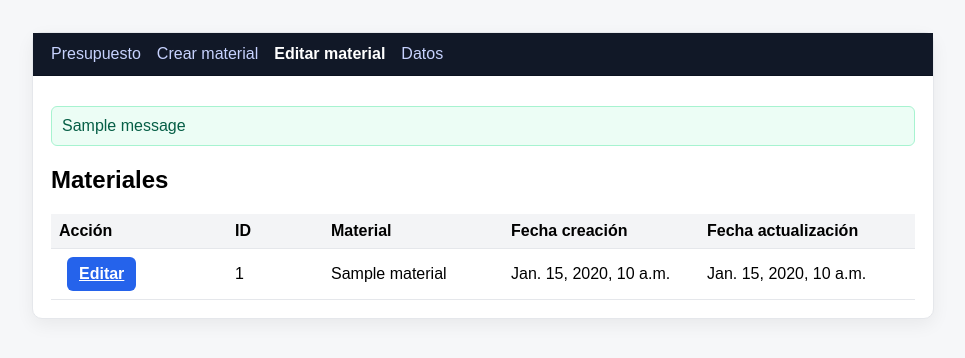
After one commit to rscut9/presupuestos, a Django app: page /editar-material/ in a window 1280 px wide. The commit adds this page. Shown: the top 358 px of the page, without its empty margins (157-1122 px from the left). Run offline with Django 5.2, Linux system fonts and the light colour scheme; tables that the repository leaves empty hold one stand-in row (values such as "Sample post"); one stand-in notice (Sample message) is shown; a database or web service that is not in the repository returns one stand-in record (values such as "Sample title").

Commit message:
editar materiales

```diff
--- /dev/null
+++ b/inicio_presupuestos/templates/editar_material.html
@@ -0,0 +1,86 @@
+<!doctype html>
+<html lang="es">
+<head>
+  <meta charset="utf-8">
+  <title>Editar material</title>
+  <style>
+    body{font-family:Arial,Helvetica,sans-serif;margin:0;background:#f6f7f9}
+    .wrap{max-width:900px;margin:32px auto;background:#fff;border:1px solid #e5e7eb;border-radius:10px;box-shadow:0 6px 18px rgba(0,0,0,.06)}
+    header{background:#111827;color:#fff;padding:12px 18px;display:flex;gap:16px;align-items:center;border-bottom:1px solid #0b1220}
+    header a{color:#c7d2fe;text-decoration:none}
+    .content{padding:18px}
+    .msg{margin:12px 0;padding:10px;border-radius:6px;background:#ecfdf5;color:#065f46;border:1px solid #a7f3d0}
+    table{width:100%;border-collapse:collapse}
+    th,td{padding:8px;border-bottom:1px solid #e5e7eb;text-align:left;vertical-align:middle}
+    th{background:#f3f4f6}
+    .btn{background:#2563eb;color:#fff;border:0;padding:8px 12px;border-radius:6px;cursor:pointer;font-weight:bold}
+    .btn-sec{background:#6b7280;color:#fff;border:0;padding:8px 12px;border-radius:6px;cursor:pointer;font-weight:bold}
+    input[type=text]{padding:8px;border:1px solid #cfd3d9;border-radius:6px;width:100%}
+    .actions{display:flex;gap:8px}
+  </style>
+</head>
+<body>
+  <div class="wrap">
+    <header>
+      <a href="{% url 'inicio_presupuestos' %}">Presupuesto</a>
+      <a href="{% url 'crear_material' %}">Crear material</a>
+      <strong style="color:#fff;">Editar material</strong>
+      <a href="{% url 'datos' %}">Datos</a>
+    </header>
+
+    <div class="content">
+      {% if messages %}
+        {% for m in messages %}<div class="msg">{{ m }}</div>{% endfor %}
+      {% endif %}
+
+      <h2>Materiales</h2>
+      <table>
+        <thead>
+          <tr>
+            <th style="width:160px;">Acción</th>
+            <th style="width:80px;">ID</th>
+            <th>Material</th>
+            <th style="width:180px;">Fecha creación</th>
+            <th style="width:200px;">Fecha actualización</th>
+          </tr>
+        </thead>
+        <tbody>
+          {% for m in materiales %}
+            <tr id="fila-{{ m.id }}">
+              <!-- Formulario por fila (vacío aquí); lo referenciamos con form="f-<id>" -->
+              <td class="actions">
+                <form id="f-{{ m.id }}" method="post">
+                  {% csrf_token %}
+                  <input type="hidden" name="id" value="{{ m.id }}">
+                </form>
+
+                {% if edit_id == m.id %}
+                  <button class="btn" type="submit" form="f-{{ m.id }}">Guardar</button>
+                  <a class="btn-sec" href="{% url 'editar_material' %}#fila-{{ m.id }}">Cancelar</a>
+                {% else %}
+                  <a class="btn" href="{% url 'editar_material' %}?edit={{ m.id }}#fila-{{ m.id }}">Editar</a>
+                {% endif %}
+              </td>
+
+              <td>{{ m.id }}</td>
+
+              <td>
+                {% if edit_id == m.id %}
+                  <input type="text" name="material" value="{{ m.material }}" autofocus form="f-{{ m.id }}">
+                {% else %}
+                  {{ m.material }}
+                {% endif %}
+              </td>
+
+              <td>{{ m.fecha_creación }}</td>
+              <td>{{ m.fecha_actualización }}</td>
+            </tr>
+          {% empty %}
+            <tr><td colspan="5">No hay materiales.</td></tr>
+          {% endfor %}
+        </tbody>
+      </table>
+    </div>
+  </div>
+</body>
+</html>
--- a/inicio_presupuestos/templates/inicio_presupuestos.html
+++ b/inicio_presupuestos/templates/inicio_presupuestos.html
@@ -60,6 +60,7 @@
             Presupuesto
         </a>
         <a href="{% url 'crear_material' %}" style="color:#c7d2fe;text-decoration:none;">Crear material</a>
+        <a href="{% url 'editar_material' %}" style="color:#c7d2fe;text-decoration:none;">Editar material</a>
         <a href="{% url 'datos' %}" style="color:#c7d2fe;text-decoration:none;">Datos</a>
     </nav>
 
--- a/inicio_presupuestos/urls.py
+++ b/inicio_presupuestos/urls.py
@@ -1,8 +1,9 @@
 from django.urls import path
-from .views import inicio_presupuestos, crear_material, datos
+from .views import inicio_presupuestos, crear_material, editar_material, datos
 
 urlpatterns = [
     path("", inicio_presupuestos, name="inicio_presupuestos"),
     path("crear-material/", crear_material, name="crear_material"),
     path("datos/", datos, name="datos"),
+    path('editar-material/', editar_material, name='editar_material'),
 ]
--- a/inicio_presupuestos/views.py
+++ b/inicio_presupuestos/views.py
@@ -43,18 +43,13 @@ def inicio_presupuestos(request):
         {"form": form, "formset": formset, "materiales": materiales},
     )
 
-
-def crear_material(request):
-    return render(request, "crear_material.html")
-
 def _to_serializable(v):
     if isinstance(v, ObjectId):
         return str(v)
     if isinstance(v, datetime):
         return v.isoformat()
     try:
-        json.dumps(v)
-        return v
+        json.dumps(v); return v
     except Exception:
         return str(v)
 
@@ -80,7 +75,18 @@ def datos(request):
         total = db[seleccion].count_documents({})
         docs = list(db[seleccion].find({}).limit(500))
         docs = _normalize_docs(docs)
-        campos = sorted({k for d in docs for k in d.keys()})
+
+        # Ocultar _id en todos los casos
+        for d in docs:
+            d.pop("_id", None)
+
+        if seleccion == "materiales":
+            base_order = ["id", "material", "fecha_creación", "fecha_actualización"]
+            extras = sorted({k for dd in docs for k in dd.keys()} - set(base_order))
+            campos = base_order + extras
+        else:
+            campos = sorted({k for d in docs for k in d.keys()})
+
         filas = [[d.get(c, "") for c in campos] for d in docs]
 
     ctx = {
@@ -121,3 +127,49 @@ def crear_material(request):
         form = MaterialForm()
 
     return render(request, "crear_material.html", {"form": form})
+
+def editar_material(request):
+
+    db = get_db()
+
+    # Guardar cambio
+    if request.method == "POST":
+        try:
+            mat_id = int(request.POST.get("id"))
+        except (TypeError, ValueError):
+            messages.error(request, "ID inválido.")
+            return redirect("editar_material")
+
+        nuevo_nombre = (request.POST.get("material") or "").strip()
+        if not nuevo_nombre:
+            messages.error(request, "El nombre del material no puede estar vacío.")
+            return redirect("editar_material")
+
+        fecha_upd = datetime.now().strftime("%d/%m/%Y %H:%M:%S")
+        db.materiales.update_one(
+            {"id": mat_id},
+            {"$set": {
+                "material": nuevo_nombre,
+                "fecha_actualización": fecha_upd
+            }}
+        )
+        messages.success(request, f"Material {mat_id} actualizado.")
+        return redirect("editar_material")
+
+    # Modo listado/edición
+    try:
+        edit_id = int(request.GET.get("edit")) if request.GET.get("edit") else None
+    except ValueError:
+        edit_id = None
+
+    materiales = list(
+        db.materiales.find(
+            {},
+            {"_id": 0, "id": 1, "material": 1, "fecha_creación": 1, "fecha_actualización": 1}
+        ).sort("id", 1)
+    )
+
+    return render(request, "editar_material.html", {
+        "materiales": materiales,
+        "edit_id": edit_id
+    })
```
